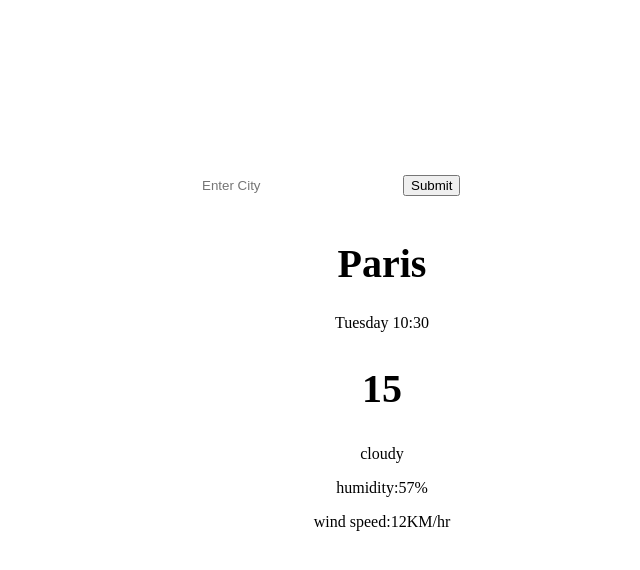
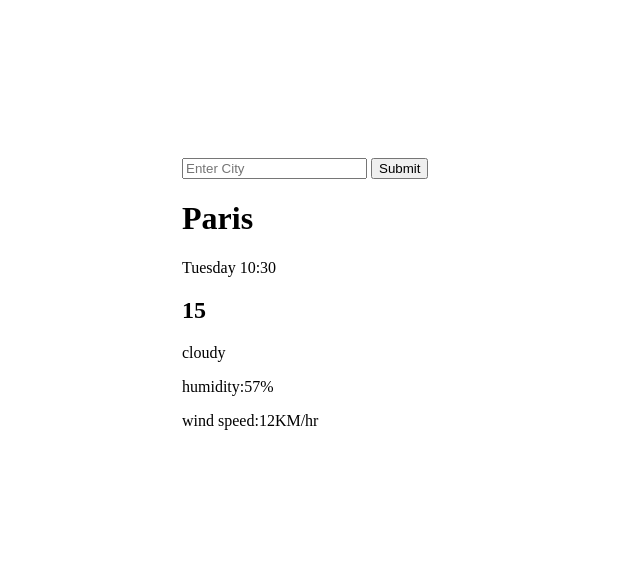
Before and after one commit to Amanda799-star/weather-App, a plain HTML site: page index.html in a window 1280 px wide. Shown: the whole page, without its empty margins (258-898 px from the left). Drawn offline with Linux system fonts and the light colour scheme.

Commit message:
deleted some css

```diff
--- a/style.css
+++ b/style.css
@@ -7,21 +7,3 @@
     padding:150px 40px;
     border-radius: 50px;
 }
-
-#search-input{
-    border:none;
-    padding:20px;
-
-
-}
-h1{
-    font-size: 40px;
-    text-align: center;
-}
-h2{
-    font-size: 40px;
-    text-align: center;
-}
-p{
-    text-align: center;
-}
```
